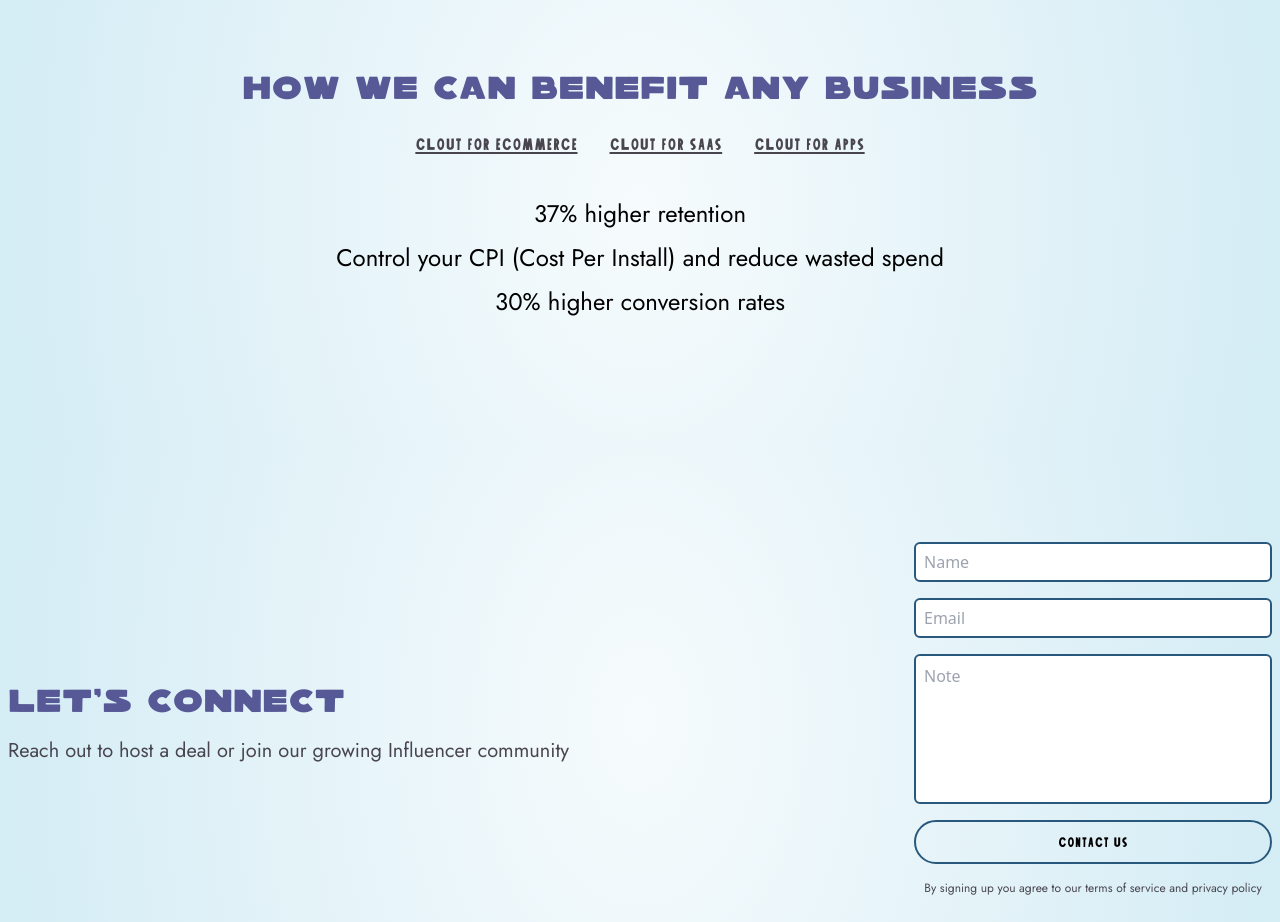
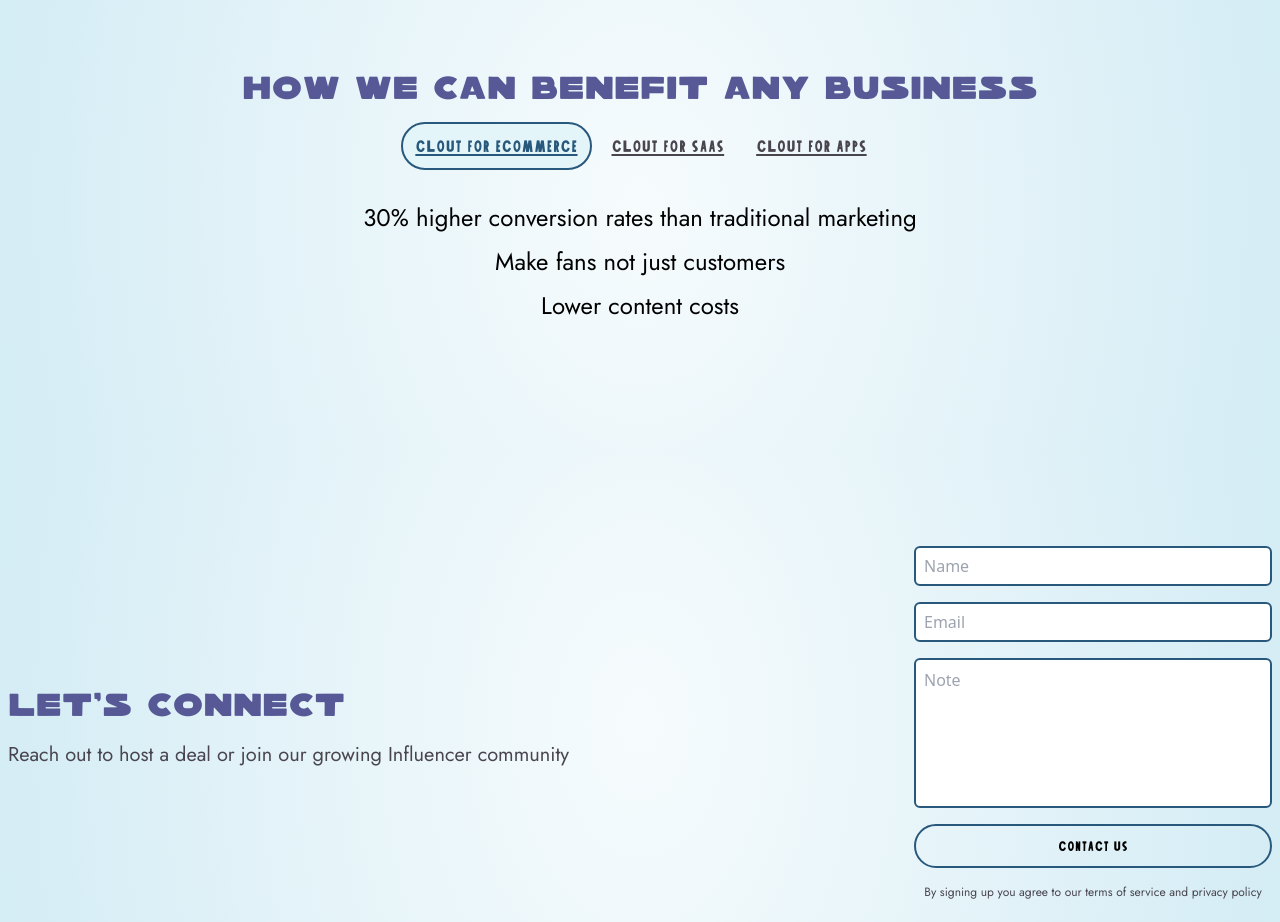
Before and after one commit to cristianccgg/clout-website, a website: page brands.html in a window 1280 px wide. Shown: the part 2100-3022 px from the top of the page. Drawn offline with Linux system fonts and the light colour scheme.

Commit message:
buttons brands

```diff
--- a/main.js
+++ b/main.js
@@ -94,14 +94,32 @@ const appsBenefits = `<h1>37% higher retention</h1>
       </h1>
       <h1>30% higher conversion rates</h1>`;
 
+const setActiveButton = (button) => {
+  // Remove 'active' class from all buttons
+  ecommerceBtn.classList.remove("active");
+  saasBtn.classList.remove("active");
+  appsBtn.classList.remove("active");
+
+  // Add 'active' class to the selected button
+  button.classList.add("active");
+};
+
 ecommerceBtn.addEventListener("click", () => {
   benefitsContainer.innerHTML = ecommerceBenefits;
+  setActiveButton(ecommerceBtn);
 });
 
 saasBtn.addEventListener("click", () => {
   benefitsContainer.innerHTML = saasBenefits;
+  setActiveButton(saasBtn);
 });
 
 appsBtn.addEventListener("click", () => {
   benefitsContainer.innerHTML = appsBenefits;
+  setActiveButton(appsBtn);
 });
+
+// Trigger click on the first button to display its content and style as active on page load
+document.addEventListener("DOMContentLoaded", () => {
+  ecommerceBtn.click();
+});
--- a/src/input.css
+++ b/src/input.css
@@ -142,6 +142,10 @@ input[type="range"]::-webkit-slider-thumb {
   right: -30px; /* Ajustar según el espacio necesario */
 }
 
+.active {
+  @apply bg-[#E3F5F9] border-2 border-[#28587B] text-[#28587B];
+}
+
 @media screen and (min-width: 1280px) {
   .slider-tooltip {
     top: -105.37px;
```
Also changed, not shown: src/output.css. Lines whose indentation alone changed are shown as unchanged.
